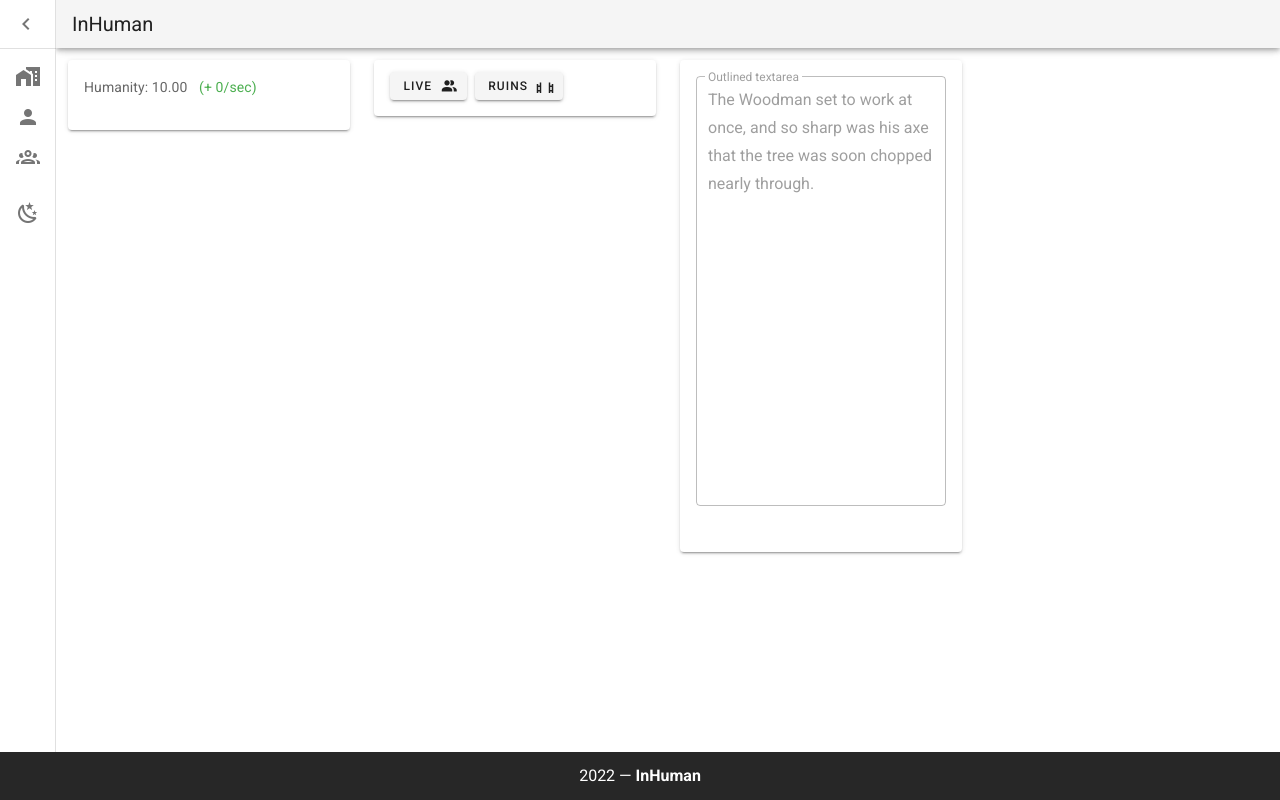
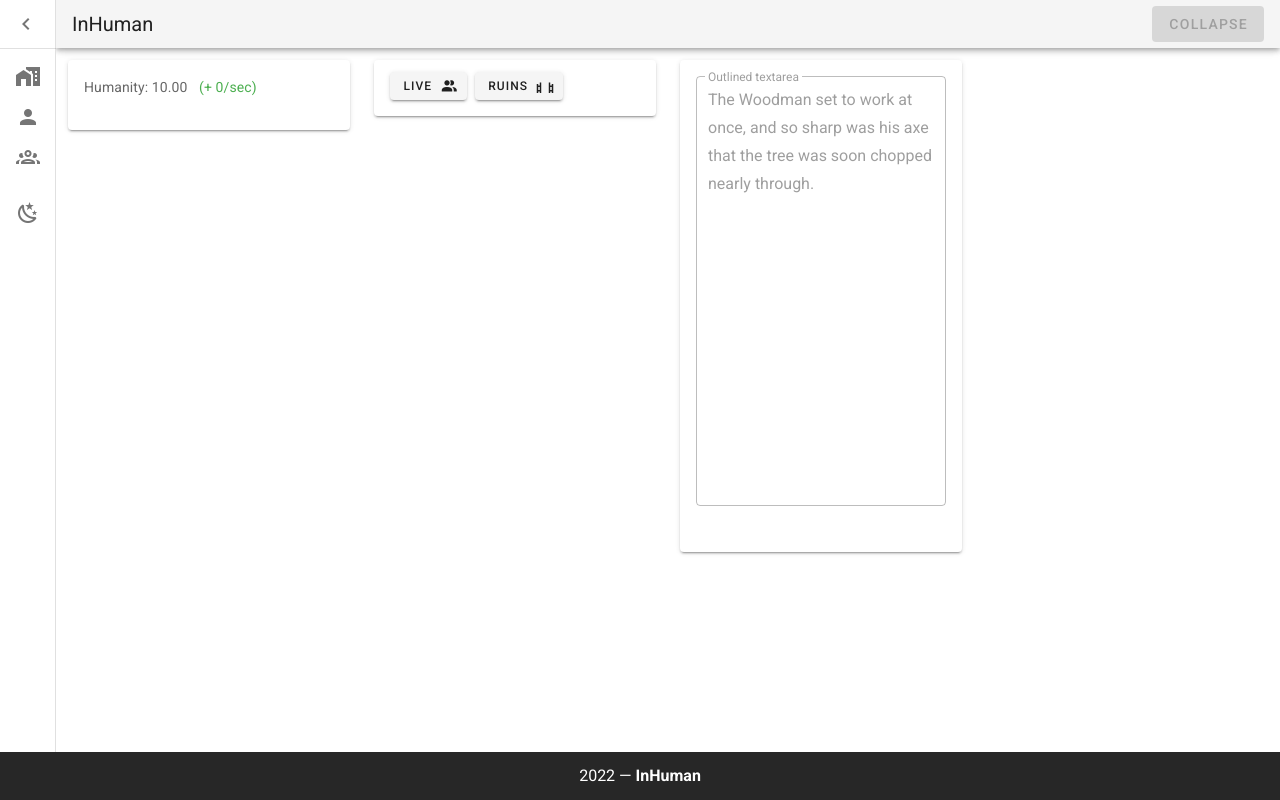
Before and after one commit to Ulises502/InHuman, a Vue app: page / in a window 1280 px wide. Built offline with nearby package versions, Linux system fonts and the light colour scheme.

Commit message:
Add Collapse button

```diff
--- a/src/components/layout/Navbar.vue
+++ b/src/components/layout/Navbar.vue
@@ -5,7 +5,7 @@
 
       <v-spacer></v-spacer>
 
-
+      <v-btn depressed disabled > Collapse </v-btn>
     </v-app-bar>
   </div>
 </template>
```
